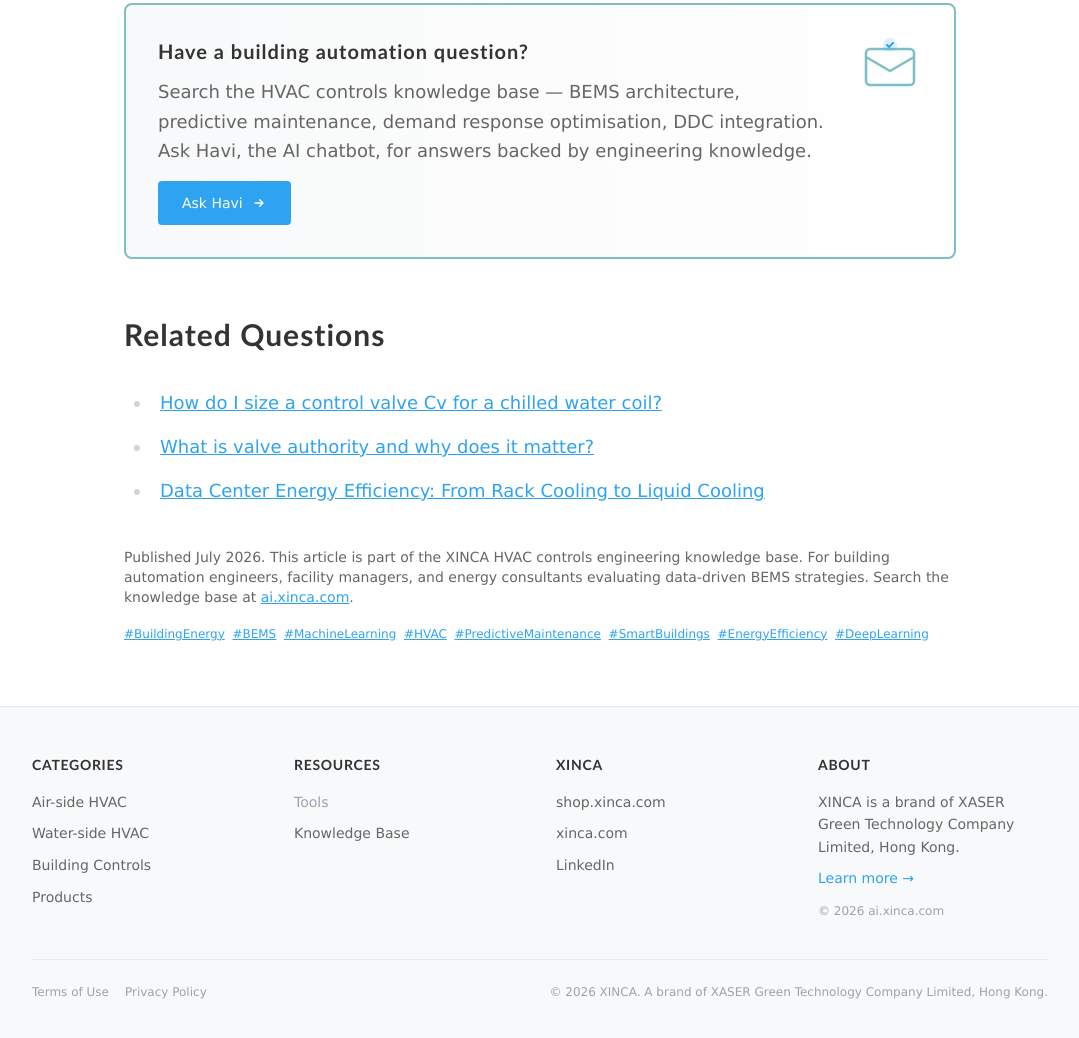
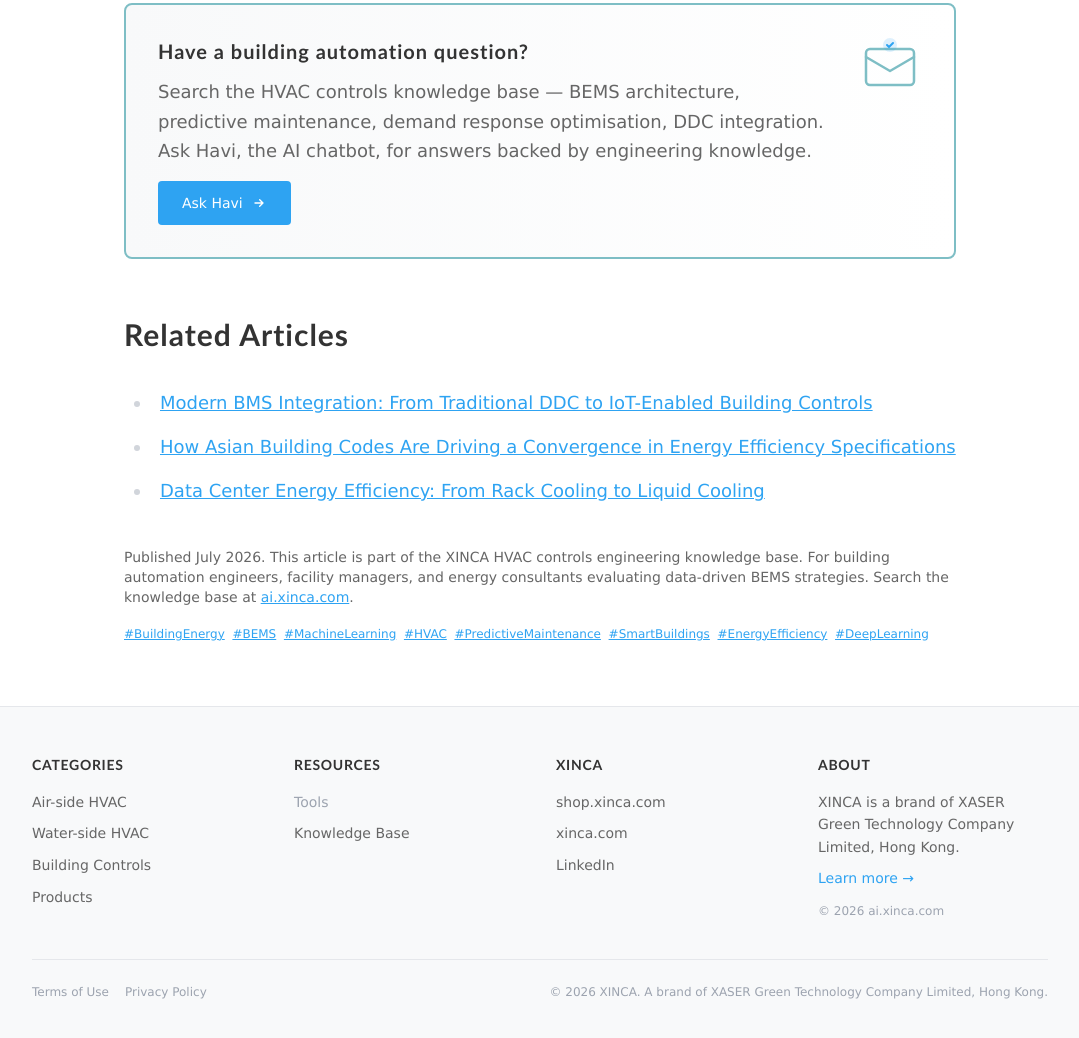
Before and after one commit to lvipclub/ai-xinca, an Astro site: page /a/ai-building-energy-management in a window 1280 px wide. Shown: the part 4664-5702 px from the top of the page, without its empty margins (100-1179 px from the left). Built offline with nearby package versions, Linux system fonts and the light colour scheme; Astro itself is replaced by a stand-in of ours.

Commit message:
Weekend: update related article cross-links

```diff
--- a/src/pages/a/ai-building-energy-management.astro
+++ b/src/pages/a/ai-building-energy-management.astro
@@ -216,10 +216,10 @@
         </div>
       </div>
 
-      <h2>Related Questions</h2>
+      <h2>Related Articles</h2>
       <ul>
-        <li><a href="/kb/q/3">How do I size a control valve Cv for a chilled water coil?</a></li>
-        <li><a href="/kb/q/4">What is valve authority and why does it matter?</a></li>
+        <li><a href="/a/building-controls-bms-integration/">Modern BMS Integration: From Traditional DDC to IoT-Enabled Building Controls</a></li>
+        <li><a href="/a/energy-efficiency-building-codes-asia/">How Asian Building Codes Are Driving a Convergence in Energy Efficiency Specifications</a></li>
         <li><a href="/a/data-center-energy-efficiency/">Data Center Energy Efficiency: From Rack Cooling to Liquid Cooling</a></li>
       </ul>
 
--- a/src/pages/a/air-side-vav-damper-selection.astro
+++ b/src/pages/a/air-side-vav-damper-selection.astro
@@ -250,11 +250,11 @@
         <li>Belimo Holding AG. "Damper Actuator Selection Guide — Torque Rating vs Differential Pressure" (2024).</li>
       </ul>
 
-      <h2>Related Questions</h2>
+      <h2>Related Articles</h2>
       <ul>
-        <li><a href="/kb/q/44">How do I select damper blade and frame material for corrosive environments?</a></li>
-        <li><a href="/kb/q/50">What is ASHRAE Guideline 36 and how does it improve HVAC control sequences?</a></li>
         <li><a href="/a/iaq-monitoring-commercial-buildings/">Continuous IAQ Monitoring Is Now Table Stakes for Commercial Buildings</a></li>
+        <li><a href="/a/building-controls-bms-integration/">Modern BMS Integration: From Traditional DDC to IoT-Enabled Building Controls</a></li>
+        <li><a href="/a/water-side-control-valve-selection/">Control Valve Selection and Hydronic Balancing for Commercial HVAC</a></li>
       </ul>
 
       <p class="text-sm text-gray-400 mt-10">
--- a/src/pages/a/building-controls-bms-integration.astro
+++ b/src/pages/a/building-controls-bms-integration.astro
@@ -258,11 +258,11 @@
         <li>BACnet International. "BTL Certification Program — Testing and Listing Requirements" (2025).</li>
       </ul>
 
-      <h2>Related Questions</h2>
+      <h2>Related Articles</h2>
       <ul>
-        <li><a href="/kb/q/50">What is ASHRAE Guideline 36 and how does it improve HVAC control sequences?</a></li>
+        <li><a href="/a/ai-building-energy-management/">How AI Is Reshaping Building Energy Management</a></li>
+        <li><a href="/a/energy-efficiency-building-codes-asia/">How Asian Building Codes Are Driving a Convergence in Energy Efficiency Specifications</a></li>
         <li><a href="/a/air-side-vav-damper-selection/">VAV Damper Selection for Commercial Buildings: Sizing, Types, and Specification Pitfalls</a></li>
-        <li><a href="/a/water-side-control-valve-selection/">Control Valve Selection and Hydronic Balancing for Commercial HVAC</a></li>
       </ul>
 
       <p class="text-sm text-gray-400 mt-10">
--- a/src/pages/a/data-center-energy-efficiency.astro
+++ b/src/pages/a/data-center-energy-efficiency.astro
@@ -238,11 +238,11 @@
         </div>
       </div>
 
-      <h2>Related Questions</h2>
+      <h2>Related Articles</h2>
       <ul>
-        <li><a href="/kb/q/7">What is the difference between pressure-independent and pressure-dependent valves?</a></li>
-        <li><a href="/kb/q/3">How do I size a control valve Cv for a chilled water coil?</a></li>
         <li><a href="/a/data-center-glycol-cooling/">The Coolant Trade-Off That Transforms Data Centre Economics</a></li>
+        <li><a href="/a/ai-building-energy-management/">How AI Is Reshaping Building Energy Management</a></li>
+        <li><a href="/a/energy-efficiency-building-codes-asia/">How Asian Building Codes Are Driving a Convergence in Energy Efficiency Specifications</a></li>
       </ul>
 
       <p class="text-sm text-gray-400 mt-10">
--- a/src/pages/a/data-center-glycol-cooling.astro
+++ b/src/pages/a/data-center-glycol-cooling.astro
@@ -294,13 +294,12 @@
         </div>
       </div>
 
-      <h2>Related Questions</h2>
+      <h2>Related Articles</h2>
 
       <ul>
-        <li><a href="/kb/q/3">How do I size a control valve Cv for a chilled water coil?</a></li>
-        <li><a href="/kb/q/7">What is the difference between pressure-independent and pressure-dependent valves?</a></li>
-        <li><a href="/kb/q/8">What flow sensor types are used in HVAC hydronic systems?</a></li>
-        <li><a href="/kb/q/4">What is valve authority and why does it matter?</a></li>
+        <li><a href="/a/data-center-energy-efficiency/">Data Center Energy Efficiency: From Rack Cooling to Liquid Cooling</a></li>
+        <li><a href="/a/water-side-control-valve-selection/">Control Valve Selection and Hydronic Balancing for Commercial HVAC</a></li>
+        <li><a href="/a/building-controls-bms-integration/">Modern BMS Integration: From Traditional DDC to IoT-Enabled Building Controls</a></li>
       </ul>
 
       <h2>Sources</h2>
--- a/src/pages/a/energy-efficiency-building-codes-asia.astro
+++ b/src/pages/a/energy-efficiency-building-codes-asia.astro
@@ -205,11 +205,11 @@
         <li>ASHRAE Standard 62.1-2022, Addendum ab. Demand-Controlled Ventilation.</li>
       </ul>
 
-      <h2>Related Questions</h2>
+      <h2>Related Articles</h2>
       <ul>
-        <li><a href="/kb/q/50">What is ASHRAE Guideline 36 and how does it improve HVAC control sequences?</a></li>
-        <li><a href="/kb/q/48">How do I measure pump efficiency using BAS data?</a></li>
-        <li><a href="/a/iaq-monitoring-commercial-buildings/">Continuous IAQ Monitoring Is Now Table Stakes for Commercial Buildings</a></li>
+        <li><a href="/a/building-controls-bms-integration/">Modern BMS Integration: From Traditional DDC to IoT-Enabled Building Controls</a></li>
+        <li><a href="/a/data-center-energy-efficiency/">Data Center Energy Efficiency: From Rack Cooling to Liquid Cooling</a></li>
+        <li><a href="/a/ai-building-energy-management/">How AI Is Reshaping Building Energy Management</a></li>
       </ul>
 
       <p class="text-sm text-gray-400 mt-10">
--- a/src/pages/a/iaq-monitoring-commercial-buildings.astro
+++ b/src/pages/a/iaq-monitoring-commercial-buildings.astro
@@ -230,11 +230,11 @@
         <li>International WELL Building Institute (IWBI). WELL v2 Certification Growth Report (2026).</li>
       </ul>
 
-      <h2>Related Questions</h2>
+      <h2>Related Articles</h2>
       <ul>
-        <li><a href="/kb/q/44">How do I select damper blade and frame material for corrosive environments?</a></li>
-        <li><a href="/kb/q/50">What is ASHRAE Guideline 36 and how does it improve HVAC control sequences?</a></li>
+        <li><a href="/a/air-side-vav-damper-selection/">VAV Damper Selection for Commercial Buildings: Sizing, Types, and Specification Pitfalls</a></li>
         <li><a href="/a/energy-efficiency-building-codes-asia/">How Asian Building Codes Are Driving a Convergence in Energy Efficiency Specifications</a></li>
+        <li><a href="/a/building-controls-bms-integration/">Modern BMS Integration: From Traditional DDC to IoT-Enabled Building Controls</a></li>
       </ul>
 
       <p class="text-sm text-gray-400 mt-10">
--- a/src/pages/a/water-side-control-valve-selection.astro
+++ b/src/pages/a/water-side-control-valve-selection.astro
@@ -264,11 +264,11 @@
         <li>Dubai Municipality Green Building Regulations and Specifications (2020).</li>
       </ul>
 
-      <h2>Related Questions</h2>
+      <h2>Related Articles</h2>
       <ul>
-        <li><a href="/kb/q/44">How do I select damper blade and frame material for corrosive environments?</a></li>
-        <li><a href="/a/air-side-vav-damper-selection/">VAV Damper Selection for Commercial Buildings: Sizing, Types, and Specification Pitfalls</a></li>
+        <li><a href="/a/building-controls-bms-integration/">Modern BMS Integration: From Traditional DDC to IoT-Enabled Building Controls</a></li>
         <li><a href="/a/data-center-glycol-cooling/">The Coolant Trade-Off That Transforms Data Centre Economics</a></li>
+        <li><a href="/kb/q/4">What is valve authority and why does it matter?</a></li>
       </ul>
 
       <p class="text-sm text-gray-400 mt-10">
```
